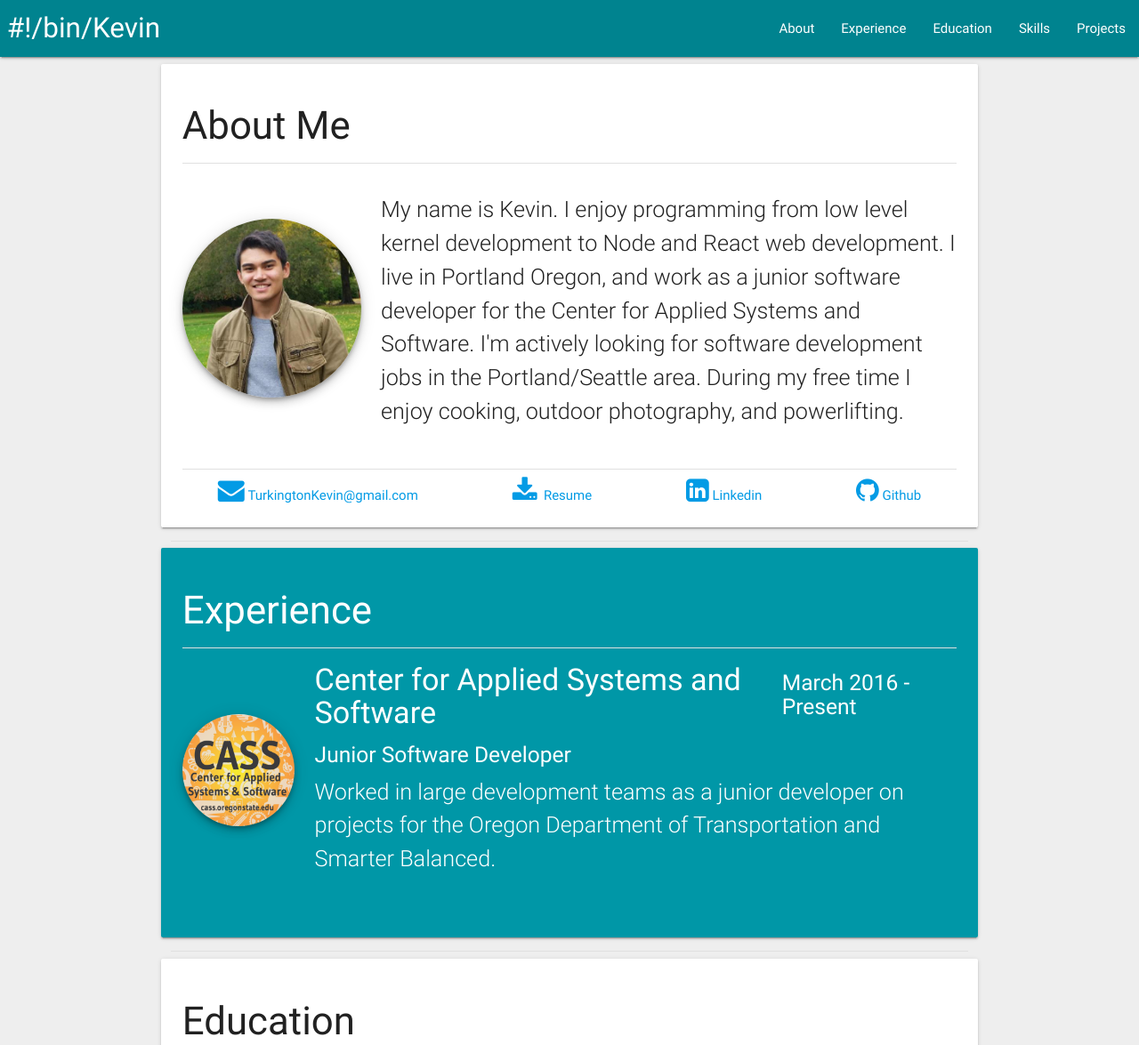
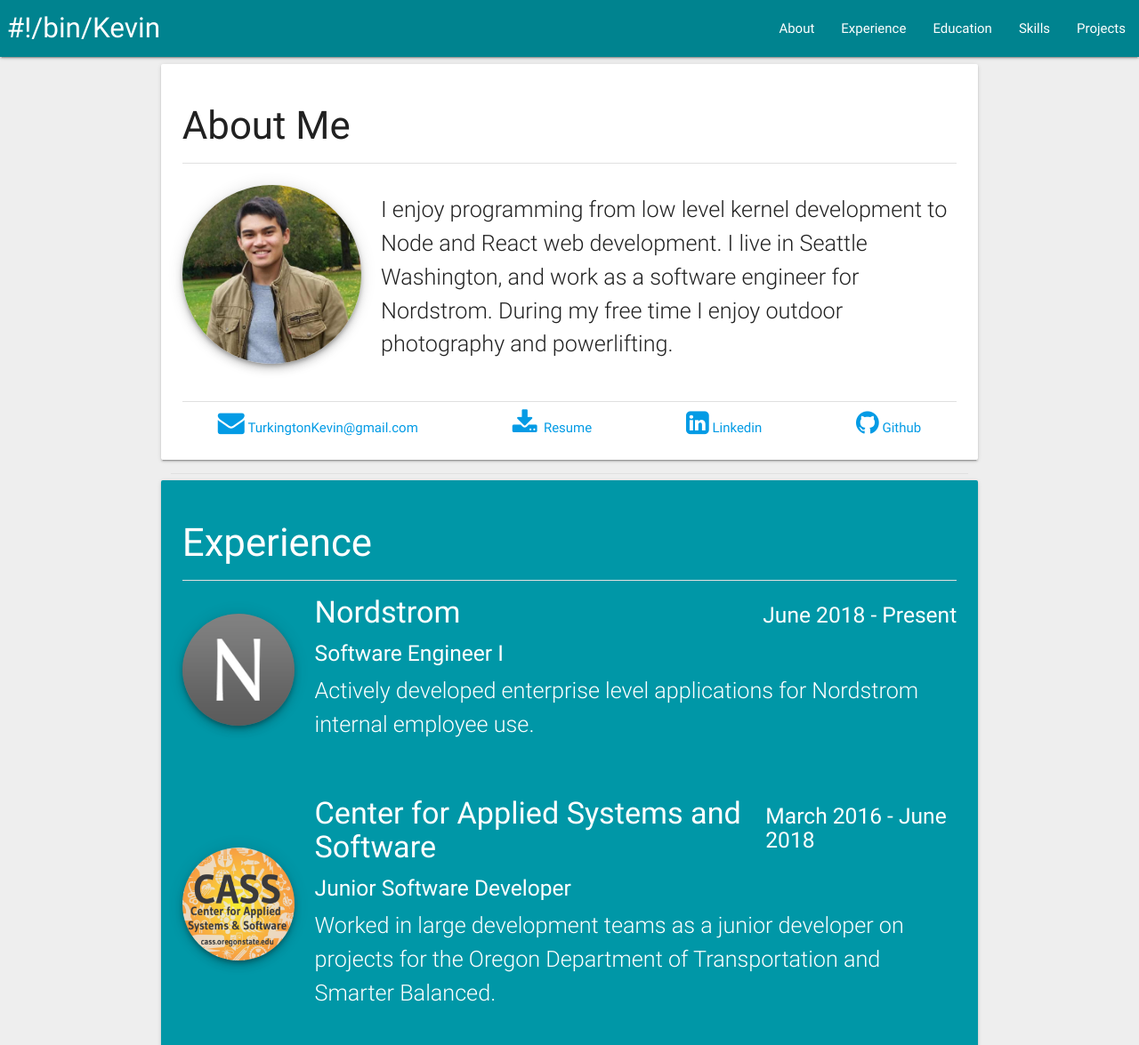
Before and after one commit to zainkai/zainkai.github.io, a plain HTML site: page index.html in a window 1280 px wide. Shown: the top 1175 px of the page at 89% size. Drawn offline with nearby package versions, Linux system fonts and the light colour scheme.

Commit message:
10/22/2018 update

```diff
--- a/index.html
+++ b/index.html
@@ -52,10 +52,9 @@
                 </div>
                 <div class="col s9">
                     <p class="flow-text">
-                        My name is Kevin. I enjoy programming from low level kernel development to Node and React web development. I live in Portland
-                        Oregon, and work as a junior software developer for the Center for Applied Systems and Software.
-                        I'm actively looking for software development jobs in the Portland/Seattle area. During my free time
-                        I enjoy cooking, outdoor photography, and powerlifting.
+                        I enjoy programming from low level kernel development to Node and React web development.
+                        I live in Seattle Washington, and work as a software engineer for Nordstrom.
+                        During my free time I enjoy outdoor photography and powerlifting.
                     </p>
                 </div>
 
@@ -84,12 +83,27 @@
 
             <div class="row valign-wrapper">
                 <div class="col s2">
+                    <img class="circle responsive-img z-depth-3" src="images/nordstrom_icon.jpg">
+                </div>
+                <div class="experience-body col s10">
+                    <span>
+                        <h4>Nordstrom</h4>
+                        <h5>June 2018 - Present</h5>
+                    </span>
+                    <h5>Software Engineer I</h5>
+                    <p class="flow-text">
+                        Actively developed enterprise level applications for Nordstrom internal employee use.
+                    </p>
+                </div>
+            </div>
+            <div class="row valign-wrapper">
+                <div class="col s2">
                     <img class="circle responsive-img z-depth-3" src="images/cass_icon.png">
                 </div>
                 <div class="experience-body col s10">
                     <span>
                         <h4>Center for Applied Systems and Software</h4>
-                        <h5>March 2016 - Present</h5>
+                        <h5>March 2016 - June 2018</h5>
                     </span>
                     <h5>Junior Software Developer</h5>
                     <p class="flow-text">
```
Also changed, not shown: images/nordstrom_icon.jpg (added), 1 other file.
